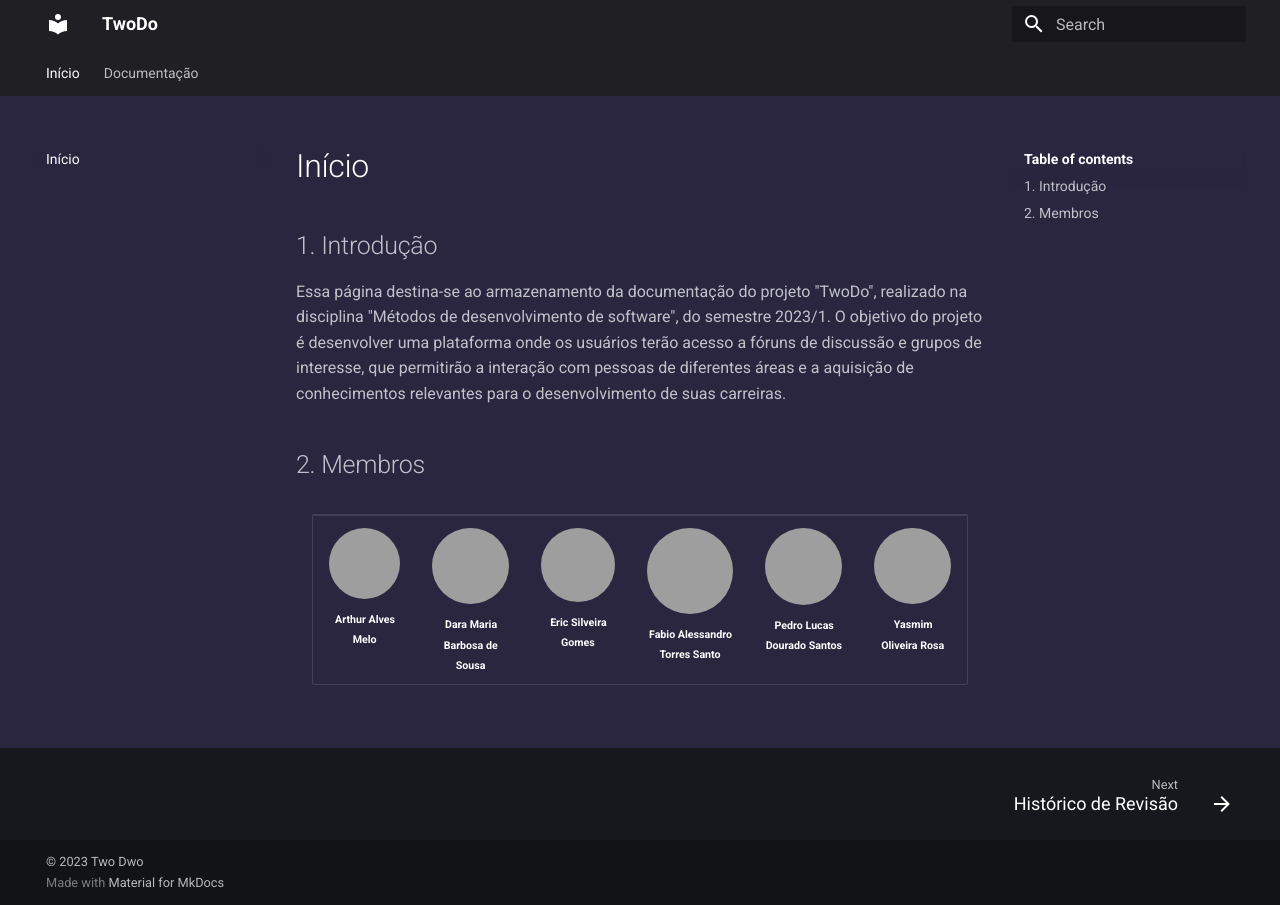
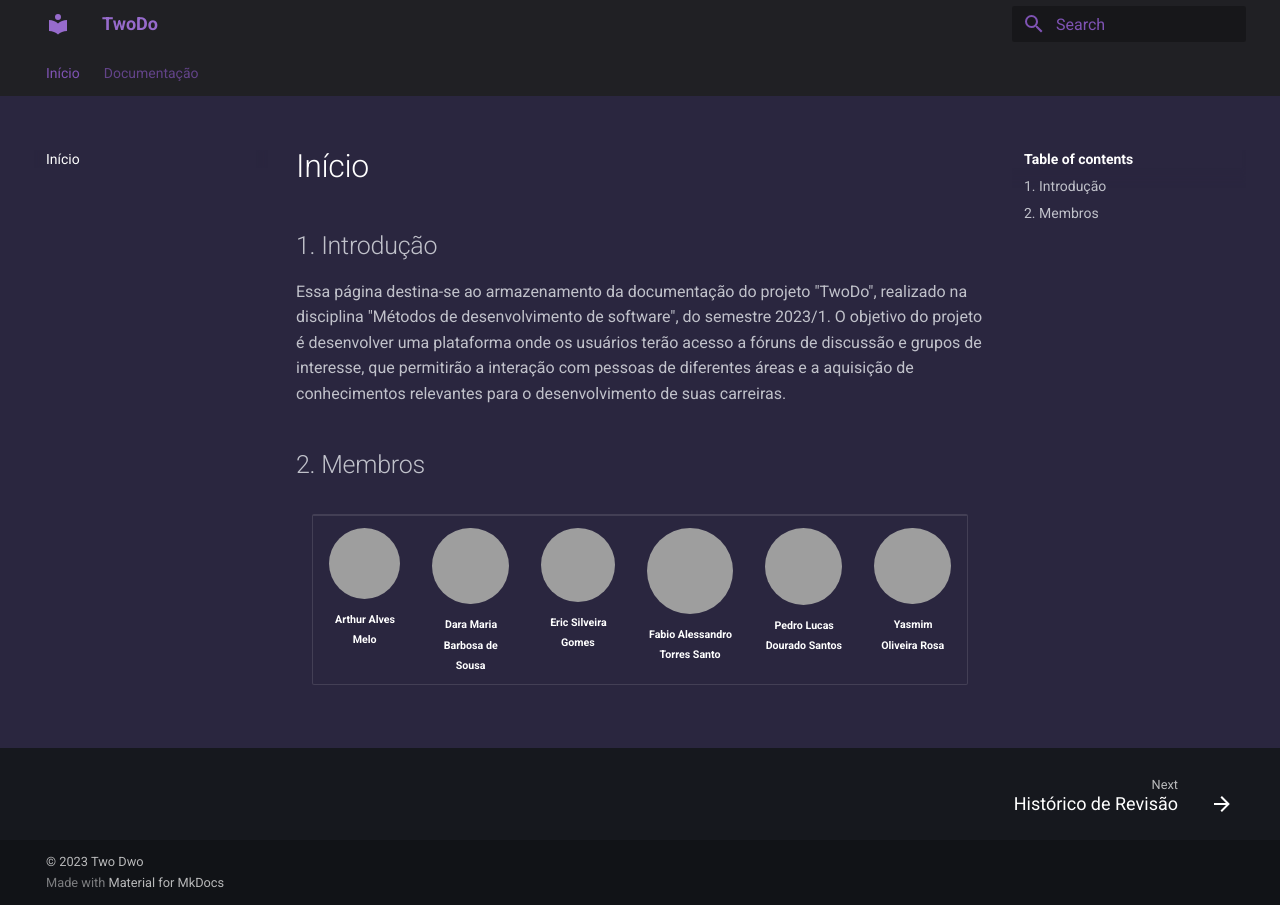
Before and after one commit to mdsreq-fga-unb/2023.1-TwoDo, an MkDocs documentation site: the page built from docs/index.md, in a window 1280 px wide. Built offline with MkDocs 1.6.1 and Material for MkDocs 9.7.7, drawn with Linux system fonts in a browser that asks for light colours; grey boxes are pictures that could not be loaded.

Commit message:
header roxo

```diff
--- a/docs/stylesheets/extra.css
+++ b/docs/stylesheets/extra.css
@@ -1,5 +1,13 @@
 .md-tabs, .md-header, .md-footer {
     --md-primary-fg-color: #202024;
+}
+
+.md-header, .md-tabs, .md-search__input::placeholder {
+    --md-primary-bg-color: rgb(127, 83, 180);
+    color: rgb(127, 83, 180);
+}
+.md-header:hover, .md-tabs__item:hover {
+    color: rgb(151, 107, 204);
 }
 
 .md-main, .md-nav__list {
```
